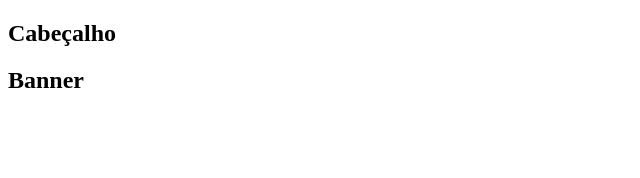
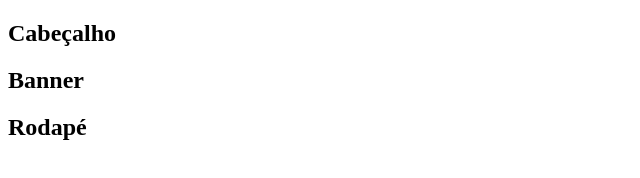
Before and after one commit to Israelaugusto31/Teste, a plain HTML site: page index.html in a window 1280 px wide. Shown: the whole page, without its empty margins (0-640 px from the left). Drawn offline with Linux system fonts and the light colour scheme.

Commit message:
Quarto commit

```diff
--- a/index.html
+++ b/index.html
@@ -1,10 +1,12 @@
 <!DOCTYPE html>
 <html lang="en">
+
 <head>
     <meta charset="UTF-8">
     <meta name="viewport" content="width=device-width, initial-scale=1.0">
     <title>Document</title>
 </head>
+
 <body>
     <section>
         <h1>Cabeçalho</h1>
@@ -13,5 +15,10 @@
     <section>
         <h1>Banner</h1>
     </section>
+
+    <section>
+        <h1>Rodapé</h1>
+    </section>
 </body>
+
 </html>
```
